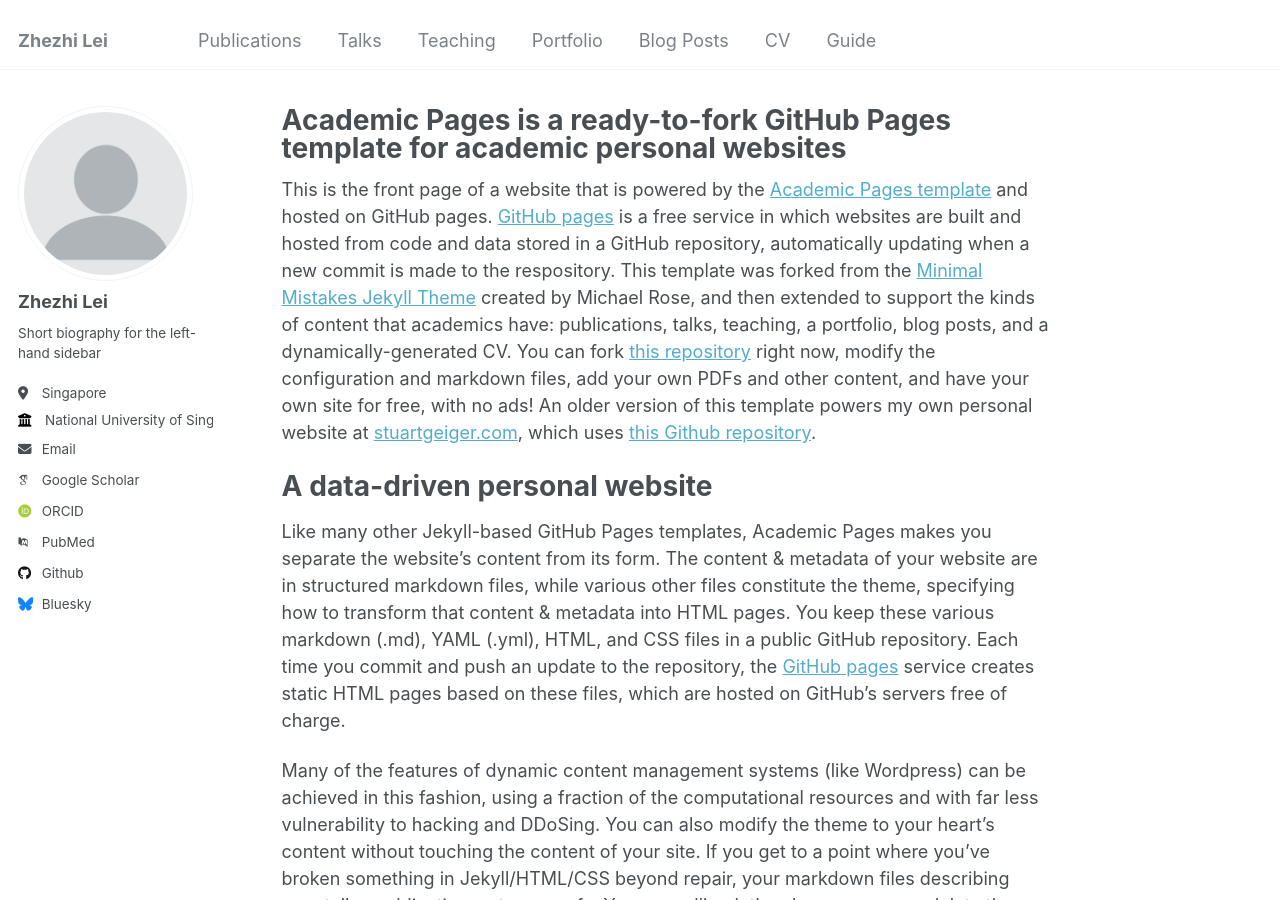
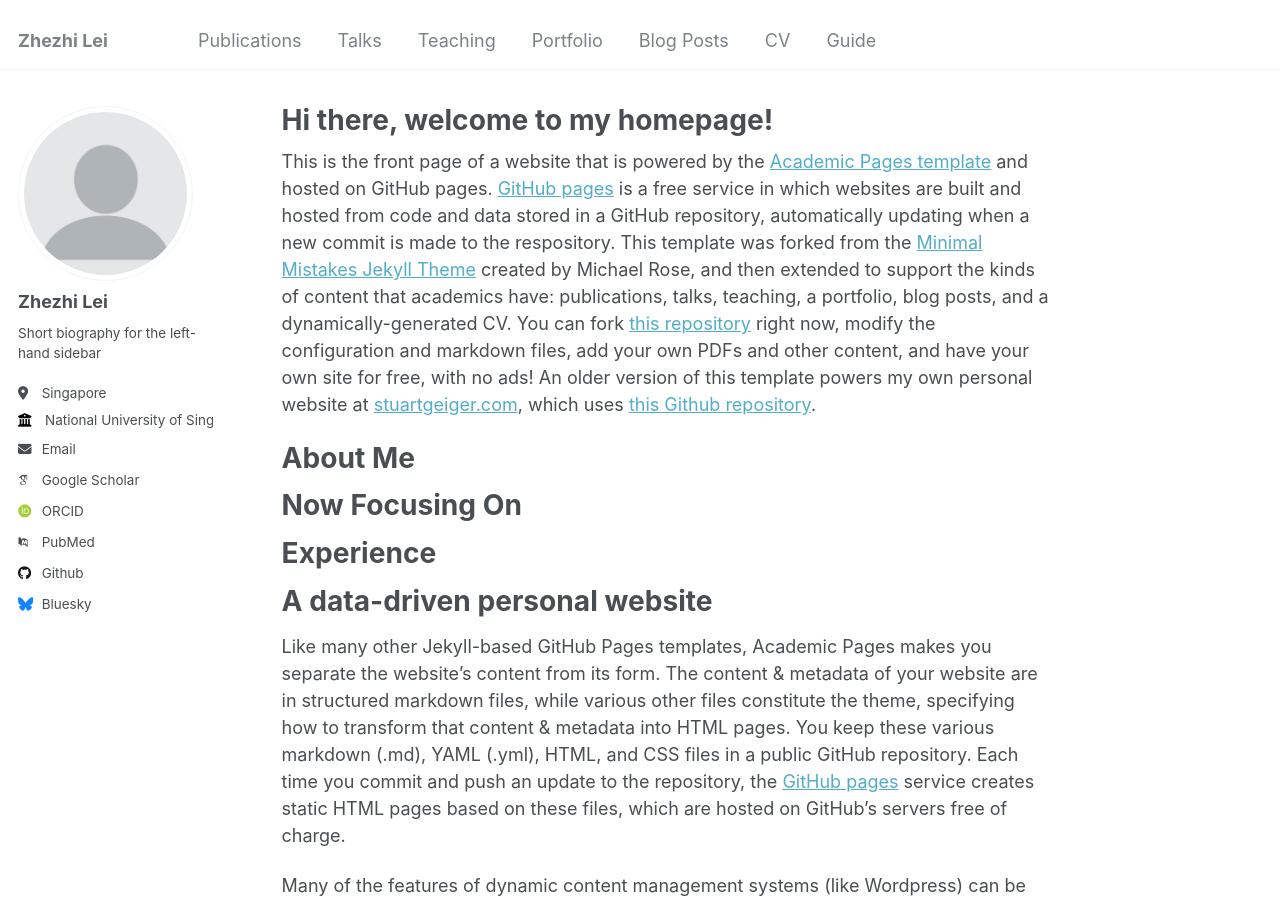
Before and after one commit to cell-core/cell-core.github.io, a Jekyll site: the page built from _pages/about.md, in a window 1280 px wide and 900 px high. Built offline with Jekyll 4.4.1, drawn with Linux system fonts in a browser that asks for light colours; some web fonts are replaced.

Commit message:
Update about.md

```diff
--- a/_pages/about.md
+++ b/_pages/about.md
@@ -1,6 +1,6 @@
 ---
 permalink: /
-title: "Academic Pages is a ready-to-fork GitHub Pages template for academic personal websites"
+title: "Hi there, welcome to my homepage!"
 author_profile: true
 redirect_from:
   - /about/
@@ -8,6 +8,12 @@ redirect_from:
 ---
 
 This is the front page of a website that is powered by the [Academic Pages template](https://github.com/academicpages/academicpages.github.io) and hosted on GitHub pages. [GitHub pages](https://pages.github.com) is a free service in which websites are built and hosted from code and data stored in a GitHub repository, automatically updating when a new commit is made to the respository. This template was forked from the [Minimal Mistakes Jekyll Theme](https://mmistakes.github.io/minimal-mistakes/) created by Michael Rose, and then extended to support the kinds of content that academics have: publications, talks, teaching, a portfolio, blog posts, and a dynamically-generated CV. You can fork [this repository](https://github.com/academicpages/academicpages.github.io) right now, modify the configuration and markdown files, add your own PDFs and other content, and have your own site for free, with no ads! An older version of this template powers my own personal website at [stuartgeiger.com](http://stuartgeiger.com), which uses [this Github repository](https://github.com/staeiou/staeiou.github.io).
+
+# <a id="About Me"></a> About Me
+
+# Now Focusing On
+
+# Experience
 
 A data-driven personal website
 ======
```
